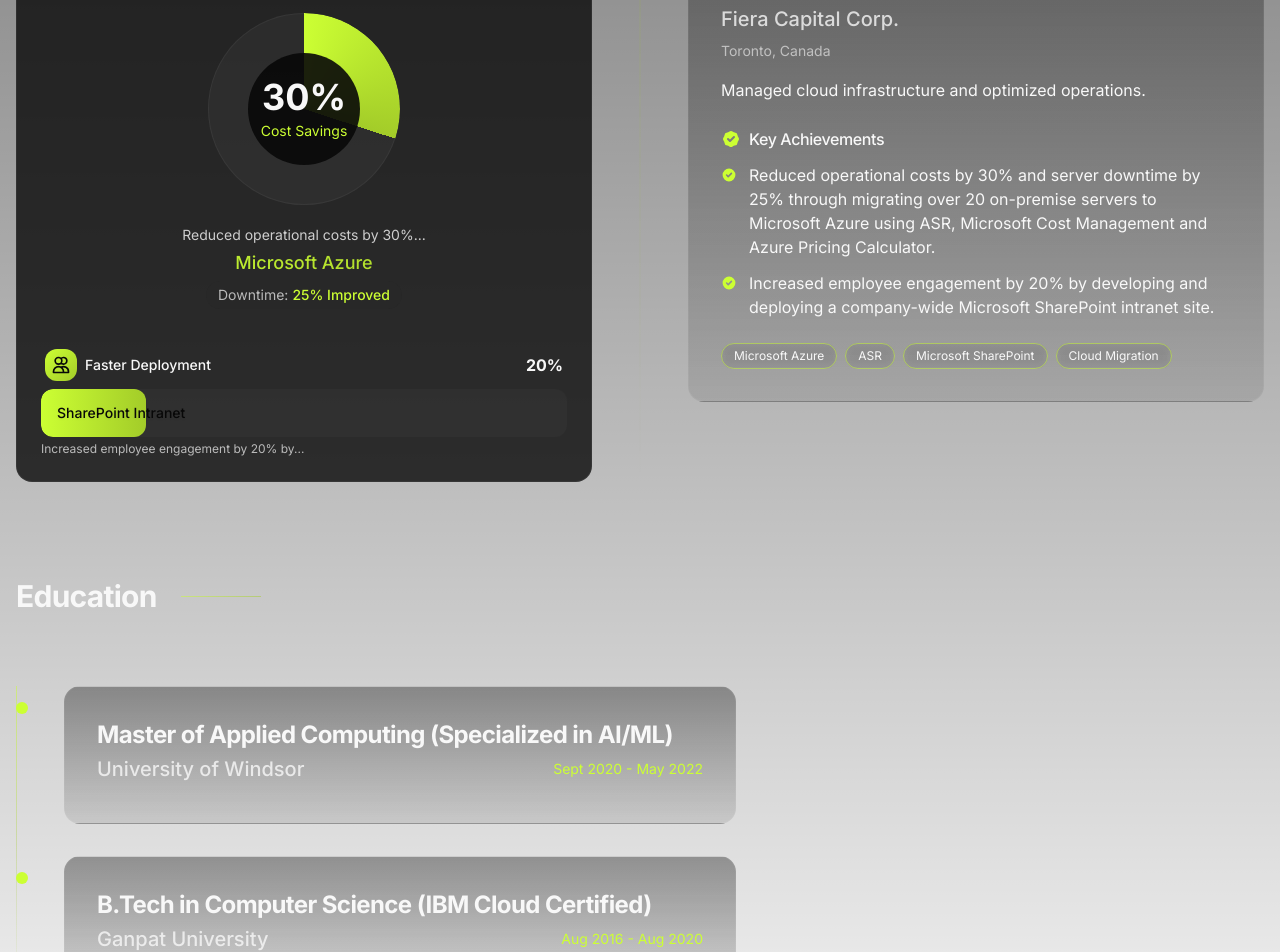
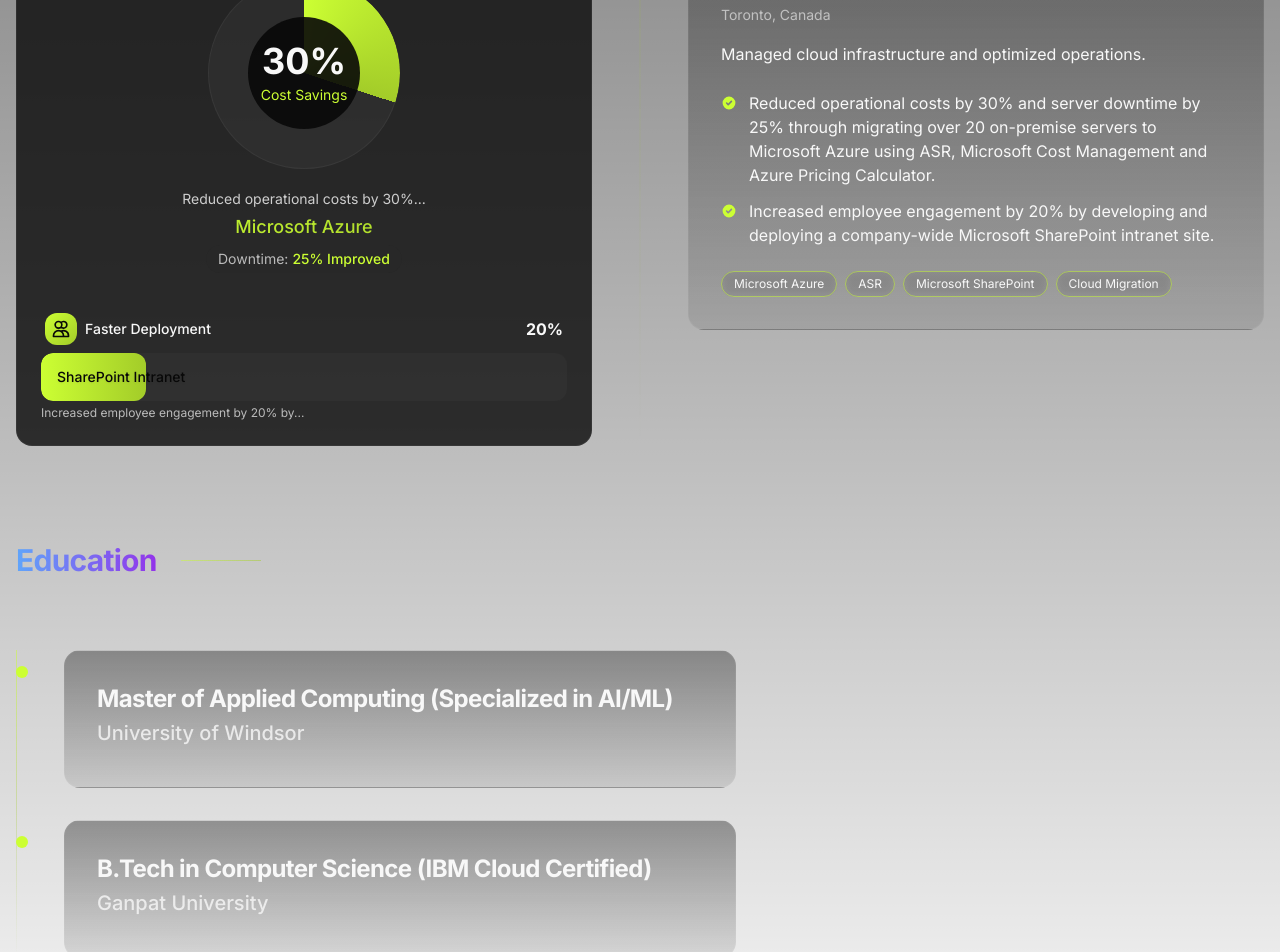
Before and after one commit to nizarkadri/portfolio-website, a Next.js app: page /experience in a window 1280 px wide. Shown: the part 1560-2512 px from the top of the page. Built offline with nearby package versions, Linux system fonts and the light colour scheme; no server answers.

Commit message:
refractor: minor content updates on experience page

```diff
--- a/app/(root)/experience/page.tsx
+++ b/app/(root)/experience/page.tsx
@@ -248,14 +248,14 @@
                         <p className="text-soft-white mb-6 leading-relaxed">{exp.description}</p>
 
                         <div className="mb-6">
-                          <h4 className="text-white font-medium mb-3 flex items-center">
+                          {/* <h4 className="text-white font-medium mb-3 flex items-center">
                             <span className="text-[#ccff33]">
                               <svg xmlns="http://www.w3.org/2000/svg" className="h-5 w-5 mr-2" viewBox="0 0 20 20" fill="currentColor">
                                 <path fillRule="evenodd" d="M6.267 3.455a3.066 3.066 0 001.745-.723 3.066 3.066 0 013.976 0 3.066 3.066 0 001.745.723 3.066 3.066 0 012.812 2.812c.051.643.304 1.254.723 1.745a3.066 3.066 0 010 3.976 3.066 3.066 0 00-.723 1.745 3.066 3.066 0 01-2.812 2.812 3.066 3.066 0 00-1.745.723 3.066 3.066 0 01-3.976 0 3.066 3.066 0 00-1.745-.723 3.066 3.066 0 01-2.812-2.812 3.066 3.066 0 00-.723-1.745 3.066 3.066 0 010-3.976 3.066 3.066 0 00.723-1.745 3.066 3.066 0 012.812-2.812zm7.44 5.252a1 1 0 00-1.414-1.414L9 10.586 7.707 9.293a1 1 0 00-1.414 1.414l2 2a1 1 0 001.414 0l4-4z" clipRule="evenodd" />
                               </svg>
                             </span>
                             Key Achievements
-                          </h4>
+                          </h4> */}
                           <ul className="list-none pl-0 space-y-3">
                             {exp.achievements.map((achievement: string, idx: number) => (
                               <li key={idx} className="text-soft-white flex items-start">
@@ -396,8 +396,8 @@
 
         {/* Education */}
         <div>
-          <h2 className="text-3xl font-bold mb-10 text-white inline-flex items-center">
-            <span className="text-white">Education</span>
+        <h2 className="text-3xl font-bold mb-10 text-white inline-flex items-center">
+            <span className="bg-clip-text text-transparent bg-gradient-to-r from-blue-400 to-purple-600">Education</span>
             <span className="h-px w-20 bg-gradient-to-r from-[#ccff33] to-[#a3cc29] ml-6 opacity-50"></span>
           </h2>
 
--- a/data/education/degrees.md
+++ b/data/education/degrees.md
@@ -2,9 +2,9 @@
 degrees:
   - institution: 'University of Windsor'
     degree: 'Master of Applied Computing (Specialized in AI/ML)'
-    period: 'Sept 2020 - May 2022'
+
 
   - institution: 'Ganpat University'
     degree: 'B.Tech in Computer Science (IBM Cloud Certified)'
-    period: 'Aug 2016 - Aug 2020'
+
 ---
```
Also changed, not shown: data/projects/ev-gpt.md (+1 -1 lines).
